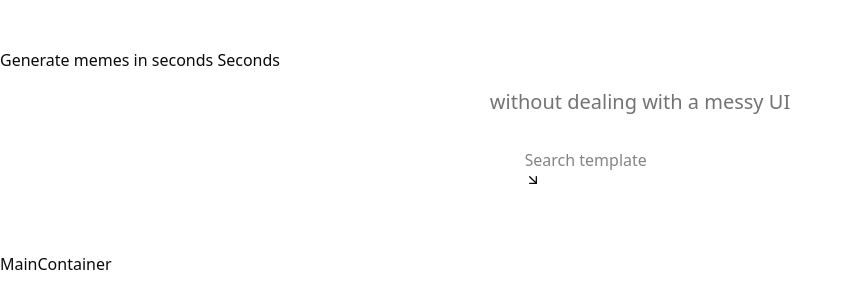
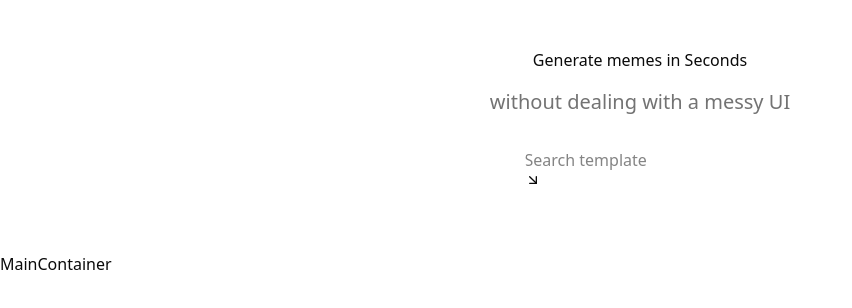
Before and after one commit to iamNIKHIL-dotcom/meme-hub, a Next.js app: page / in a window 1280 px wide. Shown: the top 308 px of the page, without its empty margins (0-852 px from the left). Built offline with nearby package versions, Linux system fonts and the light colour scheme.

Commit message:
heroSection Fix

```diff
--- a/src/app/layout.tsx
+++ b/src/app/layout.tsx
@@ -24,7 +24,7 @@ export default function RootLayout({
   children: React.ReactNode;
 }>) {
   return (
-    <html lang="en">
+    <html lang="en"  suppressHydrationWarning>
       <body
         className={`${geistSans.variable} ${geistMono.variable} antialiased`}
       >
--- a/src/components/HeroSection.tsx
+++ b/src/components/HeroSection.tsx
@@ -1,11 +1,18 @@
-import React from 'react'
+"use client"
+
+import useSelected from "@/hooks/useSelected"
+
 
 const HeroSection = () => {
+
+  const { selected } = useSelected()
+
+
   return (
-    <section className='justify-center pt-12 pb-8'>
+    <section className={`justify-center pt-12 pb-8 relative ${selected ? 'hidden' : 'flex'}`}>
         <div className='flex flex-col gap-4'>
-            <h1>
-                <span>Generate memes in seconds <span>Seconds</span></span>
+            <h1 className="text-center">
+                <span>Generate memes in <span>Seconds</span></span>
             </h1>
             <p className='text-lg md:text-xl text-muted-foreground text-center'>
                 without dealing with a messy UI
```
